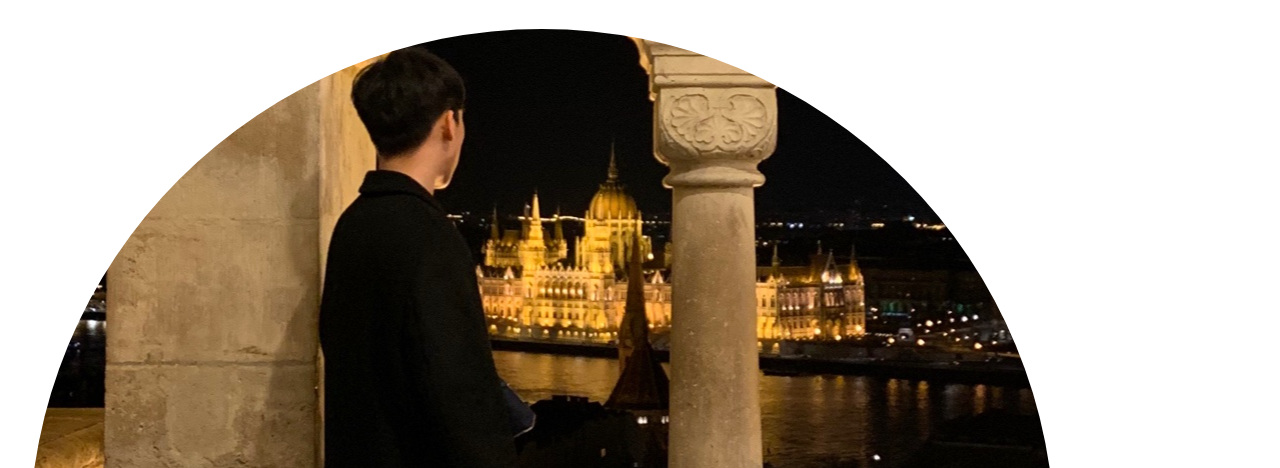
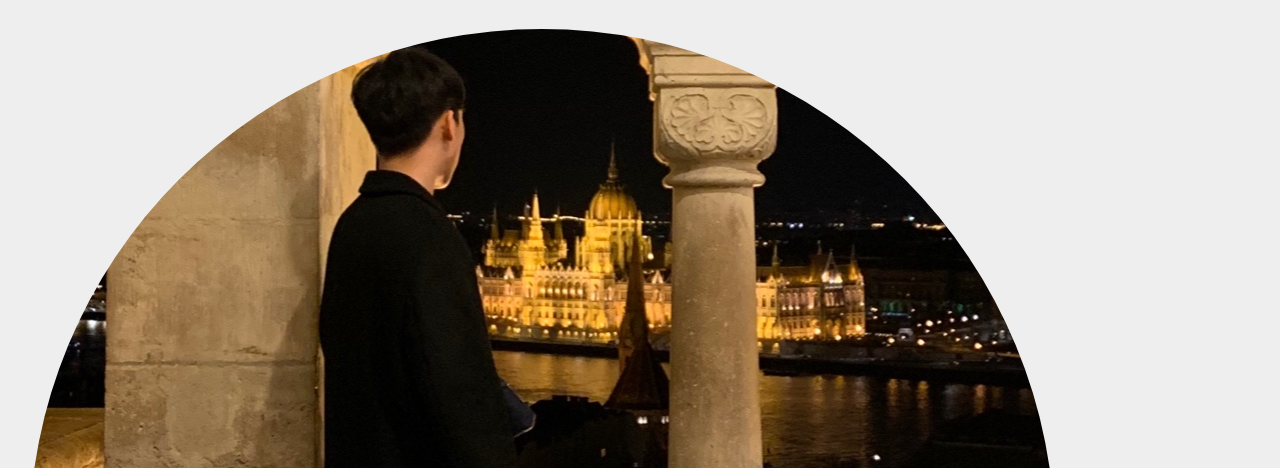
Before and after one commit to joomango1/cv, a plain HTML site: page index.html in a window 1280 px wide. Shown: the top 468 px of the page. Drawn offline with Linux system fonts and the light colour scheme.

Commit message:
Update index.html

```diff
--- a/index.html
+++ b/index.html
@@ -7,7 +7,7 @@
   <title>💙Minsung's personal site</title>
 </head>
 
-<body>
+<body style="background-color: #EEEEEE;">
   <table cellspacing="20">
     <tr>
       <td><img src="circle-cropped (2).png" alt=" 부다페스트 "> <!--alt는 이미지 설명글 적는거--></td>
```
